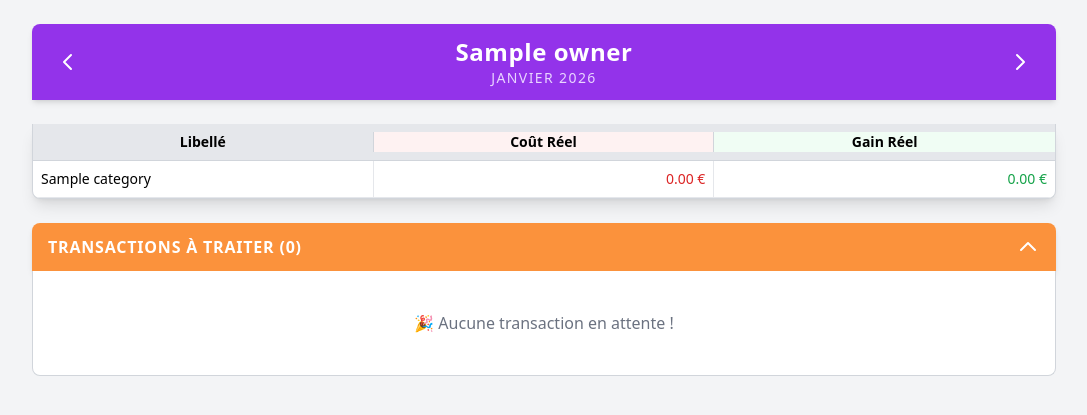
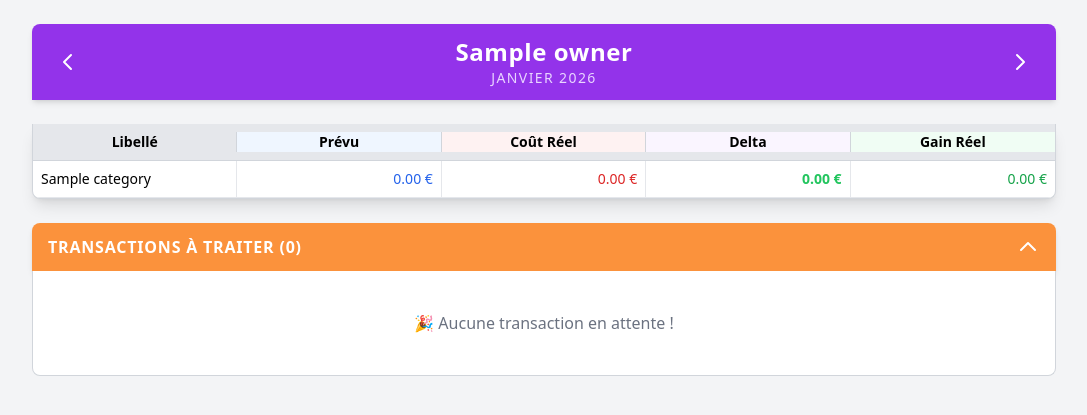
Before and after one commit to ClementLazzarini/MoneyManager, a Django app: a page that uses moneymanager/templates/moneymanager/dashboard.html in a window 1280 px wide. Shown: the top 415 px of the page, without its empty margins (96-1183 px from the left). Run offline with Django 5.2, Linux system fonts and the light colour scheme; tables that the repository leaves empty hold one stand-in row (values such as "Sample post"); some libraries are stand-ins or nearby versions.

Commit message:
Show monthly budget target and delta in dashboard
Add planned target and delta columns to the dashboard list and compute them in the view. Template updated from 3 to 5 columns with styling for Prévu, Coût Réel, Delta and Gain Réel, truncation for long labels, and conditional color for positive/negative delta. View now looks up MonthlyBudget for the owner/category/year/month (defaults target to 0 if missing), uses absolute value of real cost, and computes delta = target - real_cost. Stats entries now include 'target' and 'delta' alongside existing values.

```diff
--- a/moneymanager/templates/moneymanager/dashboard.html
+++ b/moneymanager/templates/moneymanager/dashboard.html
@@ -40,17 +40,27 @@
         </div>
 
         <div class="bg-white shadow-lg rounded-b-lg overflow-hidden border-x border-b border-gray-300">
-            <div class="grid grid-cols-3 bg-gray-200 border-b border-gray-300 font-bold text-center text-sm py-2">
+            <div class="grid grid-cols-5 bg-gray-200 border-b border-gray-300 font-bold text-center text-xs md:text-sm py-2">
                 <div class="border-r border-gray-300">Libellé</div>
+                <div class="border-r border-gray-300 bg-blue-50">Prévu</div>
                 <div class="border-r border-gray-300 bg-red-50">Coût Réel</div>
+                <div class="border-r border-gray-300 bg-purple-50">Delta</div>
                 <div class="bg-green-50">Gain Réel</div>
             </div>
 
             {% for item in stats %}
-            <div class="grid grid-cols-3 border-b border-gray-200 text-sm hover:bg-gray-50 transition">
-                <div class="p-2 border-r border-gray-200 font-medium">{{ item.category.name }}</div>
-                <div class="p-2 border-r border-gray-200 text-right text-red-600">{{ item.real_cost|floatformat:2 }} €</div>
-                <div class="p-2 text-right text-green-600">{{ item.real_gain|floatformat:2 }} €</div>
+            <div class="grid grid-cols-5 border-b border-gray-200 text-sm hover:bg-gray-50 transition">
+                <div class="p-2 border-r border-gray-200 font-medium truncate flex items-center">{{ item.category.name }}</div>
+
+                <div class="p-2 border-r border-gray-200 text-right text-blue-600 flex items-center justify-end">{{ item.target|floatformat:2 }} €</div>
+
+                <div class="p-2 border-r border-gray-200 text-right text-red-600 flex items-center justify-end">{{ item.real_cost|floatformat:2 }} €</div>
+
+                <div class="p-2 border-r border-gray-200 text-right font-bold flex items-center justify-end {% if item.delta >= 0 %}text-green-500{% else %}text-red-600{% endif %}">
+                    {{ item.delta|floatformat:2 }} €
+                </div>
+
+                <div class="p-2 text-right text-green-600 flex items-center justify-end">{{ item.real_gain|floatformat:2 }} €</div>
             </div>
             {% endfor %}
         </div>
--- a/moneymanager/views.py
+++ b/moneymanager/views.py
@@ -31,6 +31,11 @@ def dashboard(request, owner_name, year, month):
     stats = []
 
     for cat in categories:
+        try:
+            budget_obj = MonthlyBudget.objects.get(owner=owner, category=cat, year=year, month=month)
+            target_amount = budget_obj.target_amount
+        except MonthlyBudget.DoesNotExist:
+            target_amount = 0
         # On calcule le coût réel (somme des montants négatifs)
         real_cost = Transaction.objects.filter(
             owner=owner, category=cat, is_processed=True,
@@ -45,9 +50,16 @@ def dashboard(request, owner_name, year, month):
             custom_date__year=year, custom_date__month=month
         ).aggregate(total=Sum('custom_amount'))['total'] or 0
 
+        real_cost_abs = abs(real_cost)
+
+        # --- NOUVEAU : Calcul du Delta (Ce qu'il reste dans l'enveloppe) ---
+        delta = target_amount - real_cost_abs
+
         stats.append({
             'category': cat,
-            'real_cost': abs(real_cost), # On met en positif pour l'affichage
+            'target': target_amount, # Le prévu
+            'real_cost': real_cost_abs, # Le dépensé
+            'delta': delta, # Le reste
             'real_gain': real_gain,
         })
 
```
